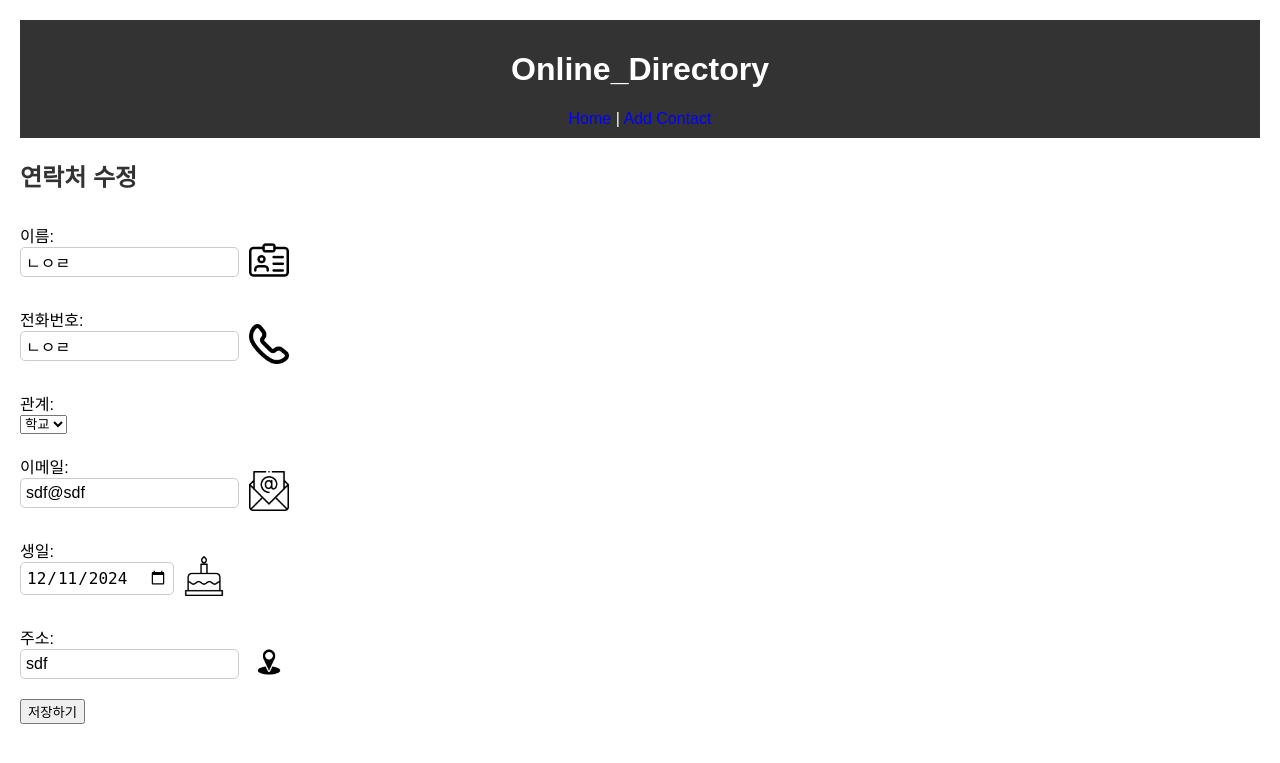
After one commit to DaveLEE777/online_directory, a Flask app: page /edit/2 in a window 1280 px wide. The commit adds this page. Shown: the top 763 px of the page. Run offline with Flask 3, Linux system fonts and the light colour scheme.

Commit message:
feat: implement edit functionality
add edit_contact route to handle editing contacts
add edit_contact.html to display edit form

```diff
--- a/app.py
+++ b/app.py
@@ -56,6 +56,37 @@ def delete_contact(id):
     db.session.commit()
     return redirect(url_for('index'))
 
+
+@app.route('/edit/<int:id>', methods=['GET', 'POST'])
+def edit_contact(id):
+    contact = Contact.query.get_or_404(id)
+
+    if request.method == 'POST':
+        # 폼에서 수정된 데이터 가져오기
+        contact.name = request.form['name']
+        contact.phone = request.form['phone']
+
+        contact.email = request.form.get('email')
+        contact.birthday = request.form.get('birthday')
+        contact.address = request.form.get('address')
+
+        if request.form['relation'] == '기타':
+            contact.relation = request.form.get('custom_relation')
+        else:
+            contact.relation = request.form['relation']
+
+        # 데이터베이스에 변경 사항 저장
+        db.session.commit()
+        return redirect(url_for('detail', id=contact.id))
+
+    return render_template('edit_contact.html', contact=contact)
+
+
+
+
+
+
+
 # 앱 실행
 if __name__ == '__main__':
     app.run(debug=True)
--- /dev/null
+++ b/templates/edit_contact.html
@@ -0,0 +1,71 @@
+{% extends 'base.html' %}
+
+{% block content %}
+<h2>연락처 수정</h2>
+<form action="{{ url_for('edit_contact', id=contact.id) }}" method="post">
+    <label for="name">이름:</label>
+    <div class="input-group">
+        <input type="text" name="name" id="name" value="{{ contact.name }}" required>
+        <img src="{{ url_for('static', filename='name_pic.png') }}">
+    </div>
+
+    <label for="phone">전화번호:</label>
+    <div class="input-group">
+        <input type="text" name="phone" value="{{ contact.phone }}" required>
+        <img src="{{ url_for('static', filename='call_pic.png')}}">
+    </div>
+
+    <label for="relation">관계:</label>
+    <div class="input-group">
+        <select name="relation" id="relation" required onchange="togglecustominput()">
+            <option value="가족" {% if contact.relation == "가족" %}selected{% endif %}>가족</option>
+            <option value="친구" {% if contact.relation == "친구" %}selected{% endif %}>친구</option>
+            <option value="회사" {% if contact.relation == "회사" %}selected{% endif %}>회사</option>
+            <option value="학교" {% if contact.relation == "학교" %}selected{% endif %}>학교</option>
+            <option value="기타" {% if contact.relation not in ["가족", "친구", "회사", "학교"] %}selected{% endif %}>기타</option>
+        </select>
+        <input type="text" id="customrelation" name="custom_relation" placeholder="기타" style="display: none; margin-top: 10px"
+               value="{% if contact.relation not in ['가족', '친구', '회사', '학교'] %}{{ contact.relation }}{% endif %}">
+    </div>
+
+    <label for="email">이메일:</label>
+    <div class="input-group">
+        <input type="email" name="email" value="{{ contact.email }}">
+        <img src="{{ url_for('static', filename='email_pic.png')}}">
+    </div>
+
+    <label for="birthday">생일:</label>
+    <div class="input-group">
+        <input type="date" name="birthday" value="{{ contact.birthday }}">
+        <img src="{{ url_for('static', filename='bir_pic.png')}}">
+    </div>
+
+    <label for="address">주소:</label>
+    <div class="input-group">
+        <input type="text" name="address" value="{{ contact.address }}">
+        <img src="{{ url_for('static', filename='add_pic.png')}}">
+    </div>
+
+    <button type="submit">저장하기</button>
+</form>
+
+<script>
+    function togglecustominput() {
+        const relationselect = document.getElementById('relation');
+        const custominput = document.getElementById('customrelation');
+
+        if (relationselect.value == '기타') {
+            custominput.style.display = 'block';
+            custominput.required = true;
+        } else {
+            custominput.style.display = 'none';
+            custominput.required = false;
+        }
+    }
+
+    // 페이지 로드 시 "기타" 상태 확인
+    window.onload = function() {
+        togglecustominput();
+    };
+</script>
+{% endblock %}
```
Also changed, not shown: templates/detail.html (+12 -4 lines), instance/contacts.db.
